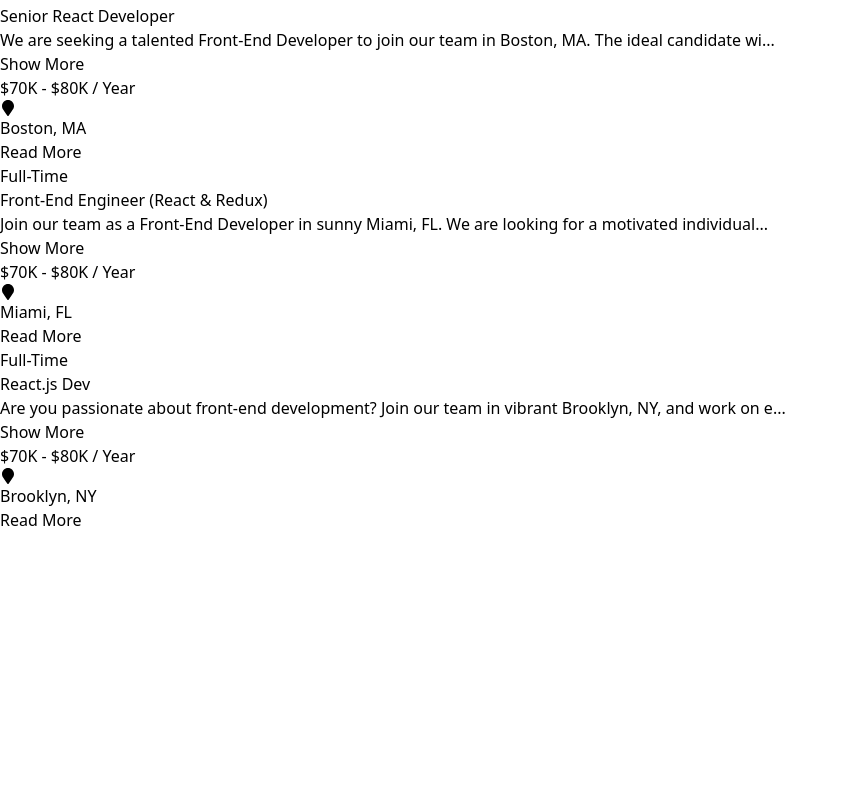
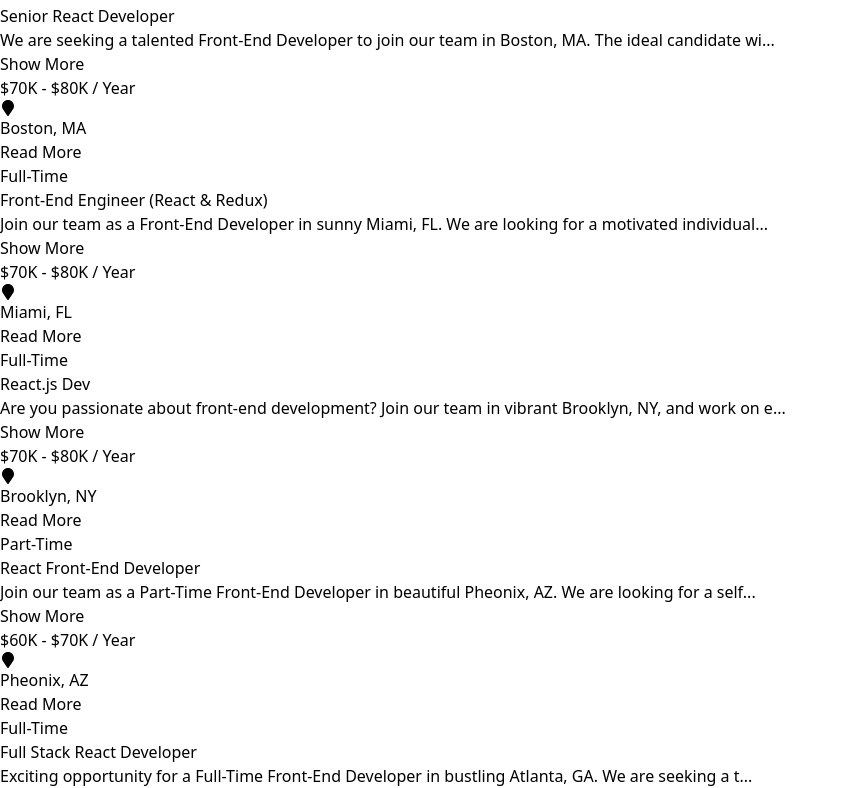
Before and after one commit to theleywin/Jobs, a React (Vite) app: page /jobs in a window 1280 px wide. Shown: the part 392-1180 px from the top of the page, without its empty margins (0-847 px from the left). Before the commit the page ends 924 px from the top, so only its background shows below. Built offline with nearby package versions, Linux system fonts and the light colour scheme.

Commit message:
act different betwen pages

```diff
--- a/src/components/JobListings.jsx
+++ b/src/components/JobListings.jsx
@@ -1,15 +1,16 @@
 import jobs from '../jobs.json';
 import JobListing from "./JobListing.jsx";
-const JobListings = () => {
-    const recentJobs= jobs.slice(0,3);
+import PropTypes from 'prop-types';
+const JobListings = ({isHome = false}) => {
+    const joblistings= isHome ? jobs.slice(0,3) : jobs;
     return (
         <section className='bg-blue-50 px-4 py-10'>
             <div className='container-xl lg:container mx-auto'>
                 <h2 className='text-3xl font-bold text-indigo-500 mb-6 text-center'>
-                    Browse Jobs
+                    {isHome? "Recent Jobs" : "Browse Jobs"}
                 </h2>
                 <div className="grid grid-cols-1 md:grid-cols-3 gap-6">
-                    {recentJobs.map((job)=>(
+                    {joblistings.map((job)=>(
                         <JobListing key={job.id} job={job}/>
                     ))}
                 </div>
@@ -17,4 +18,8 @@ const JobListings = () => {
         </section>
     );
 }
+JobListings.propTypes = {
+    isHome: PropTypes.bool,
+};
+
 export default JobListings;
```
